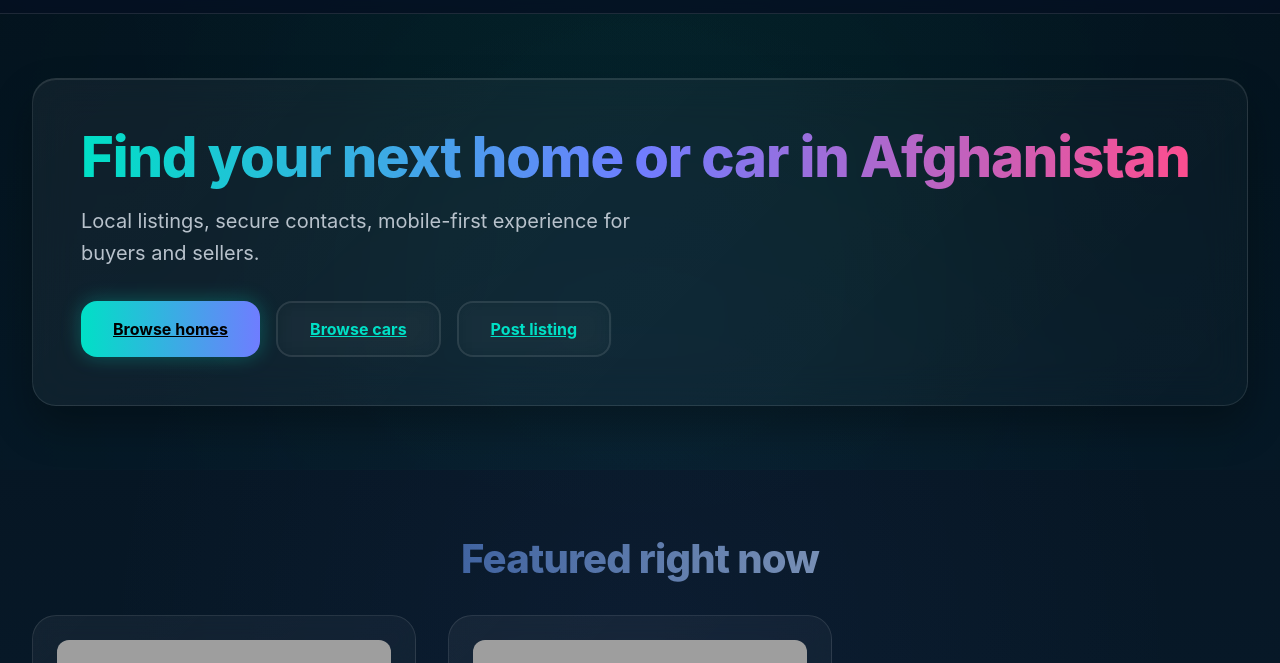
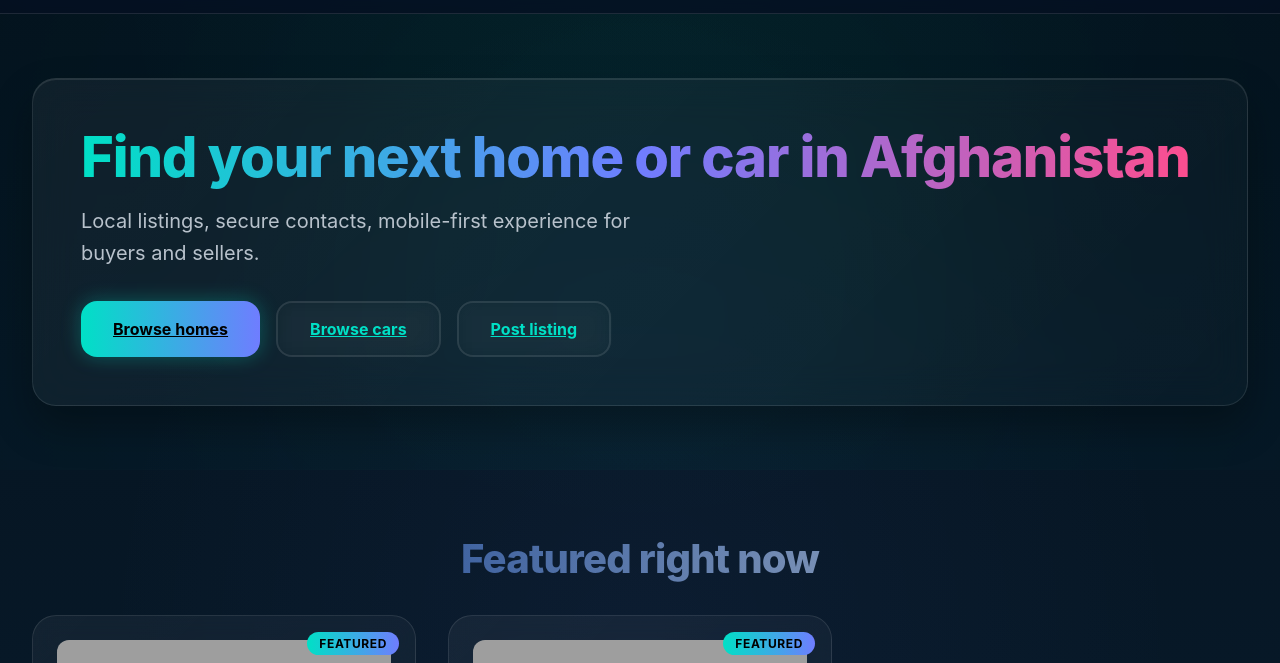
Before and after one commit to tekdukan/tekdukan-static, a plain HTML site: page index.html in a window 1280 px wide. Shown: the part 137-800 px from the top of the page. Drawn offline with Linux system fonts and the light colour scheme; grey boxes are pictures that could not be loaded.

Commit message:
Add z-index to style.css for positioning

```diff
--- a/assets/css/style.css
+++ b/assets/css/style.css
@@ -366,7 +366,8 @@ h1, h2, h3, h4 {
   font-weight: 700;
   text-transform: uppercase;
   letter-spacing: 0.05em;
-  position-area: right;
+  z-index: 99;
+;
 }
 
 .card img {
```
